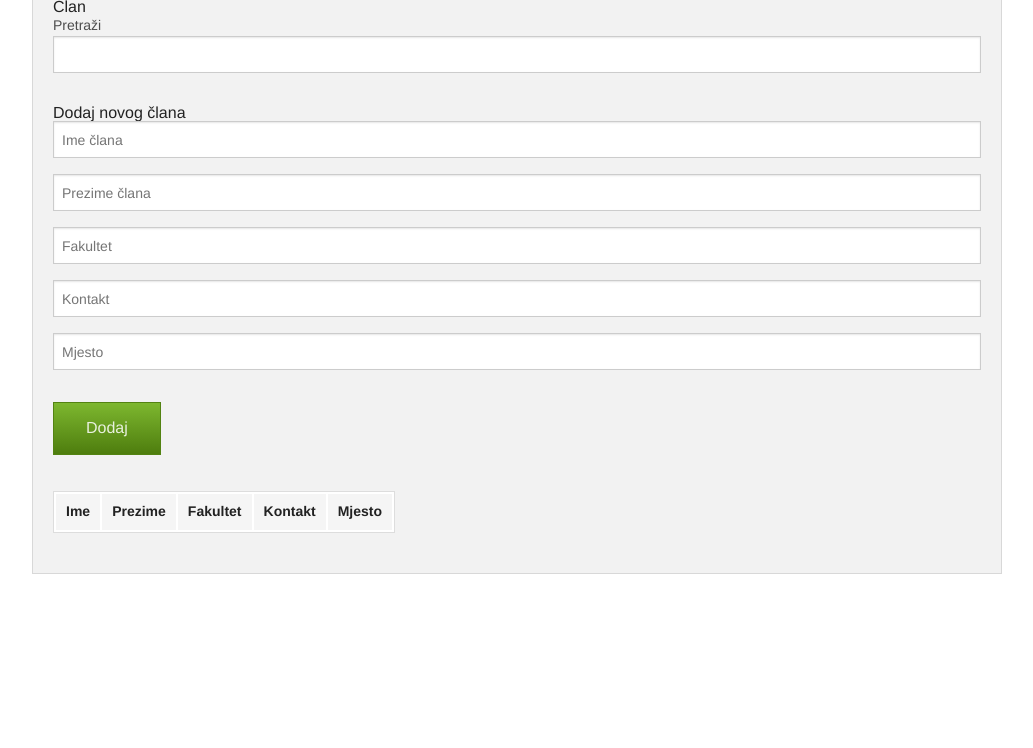
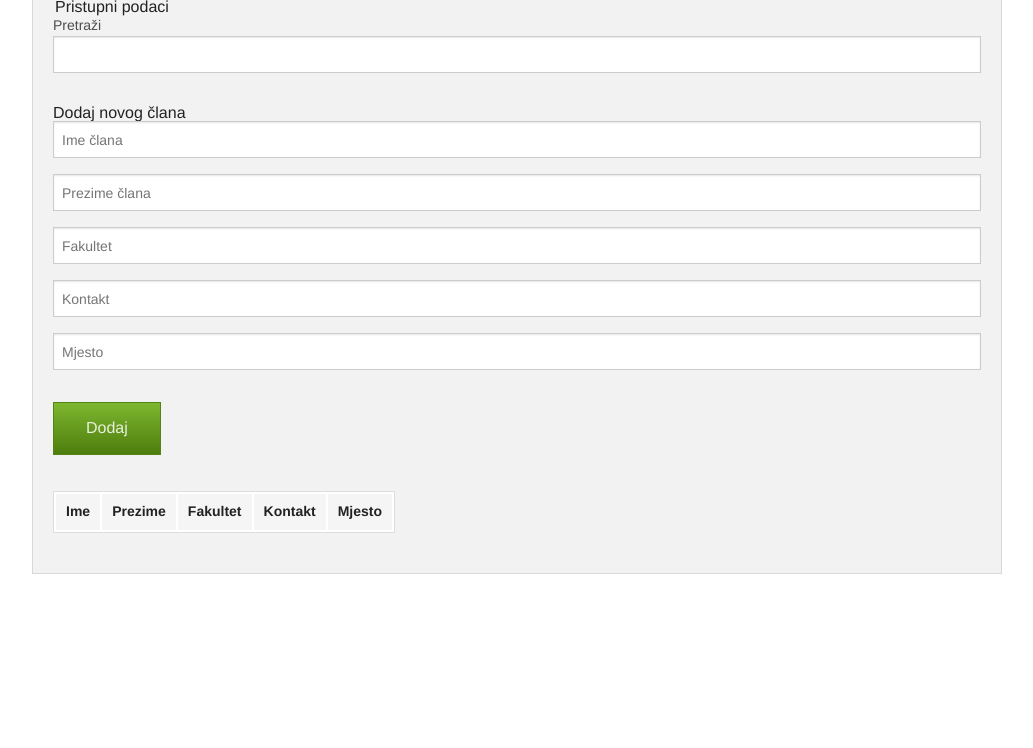
Before and after one commit to ecelebic/knjiznica, a PHP site: page /clan/index.php?sifra=1 in a window 1280 px wide. Shown: the part 52-800 px from the top of the page, without its empty margins (123-1156 px from the left). Run offline with PHP 8.4, Linux system fonts and the light colour scheme; data that the repository does not hold is empty.

Commit message:
izmjena legend

```diff
--- a/clan/index.php
+++ b/clan/index.php
@@ -28,9 +28,9 @@
      </ul>
 
 
-Član<br/>
 
 <form>
+<legend>Pristupni podaci</legend>
   <div class="row">
     <div class="large-12 columns">
       <label>Pretraži
--- a/knjiga/index.php
+++ b/knjiga/index.php
@@ -28,9 +28,9 @@
             <li><a href="../clan/index.php"><span>Član</span></a></li>
      </ul>
 
-Knjiga<br/>
 
 <form>
+<legend>Pristupni podaci</legend>
   <div class="row">
     <div class="large-12 columns">
       <label>Pretraži
--- a/posudba/index.php
+++ b/posudba/index.php
@@ -27,9 +27,10 @@
             <li><a href="../clan/index.php"><span>Član</span></a></li>
      </ul>
 
-Posudba<br/>
+
 
 <form>
+<legend>Pristupni podaci</legend>
   <div class="row">
     <div class="large-12 columns">
       <label>Pretraži
--- a/prijava.php
+++ b/prijava.php
@@ -21,7 +21,7 @@
      </ul>
 
 
-Prijava<br/>
+
 
 
 
```
